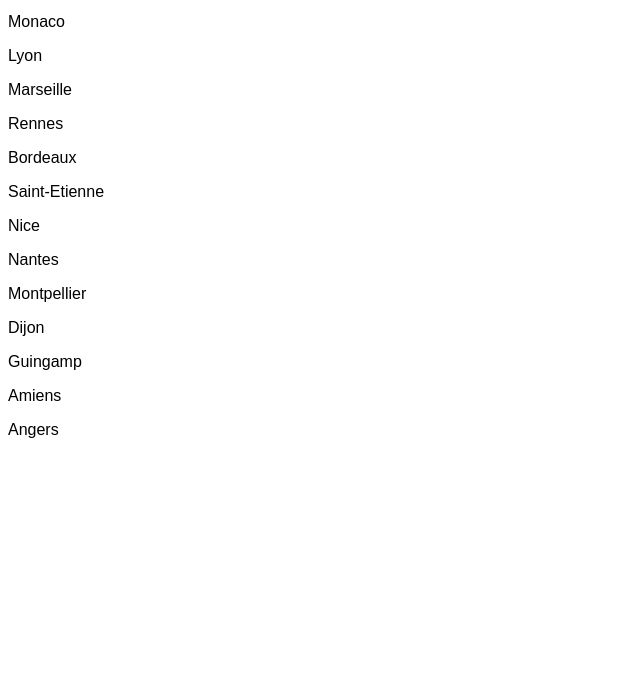
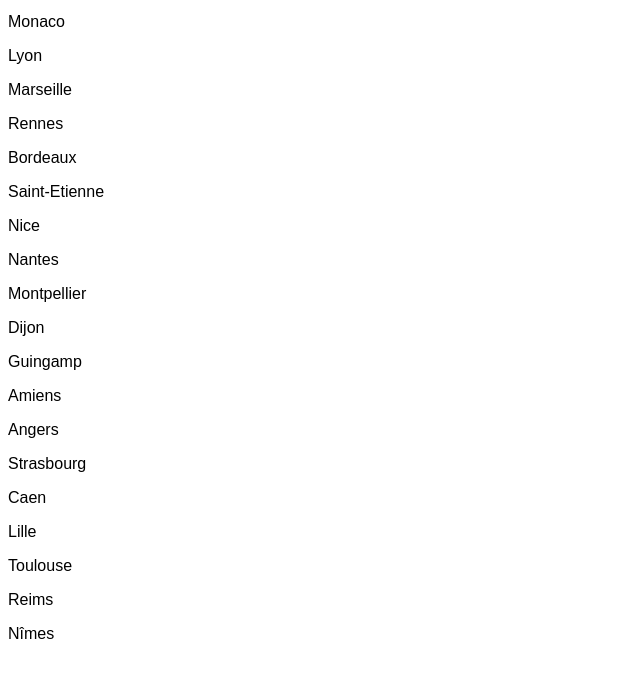
Before and after one commit to nicomil59/clubs-ligue1, a plain HTML site: page index.html in a window 1280 px wide. Shown: the part 101-778 px from the top of the page, without its empty margins (0-640 px from the left). Drawn offline with Linux system fonts and the light colour scheme.

Commit message:
ajout des derniers clubs manquants

```diff
--- a/index.html
+++ b/index.html
@@ -24,7 +24,12 @@
     <p>Guingamp</p>
     <p>Amiens</p>
     <p>Angers</p>
-
+    <p>Strasbourg</p>
+    <p>Caen</p>
+    <p>Lille</p>
+    <p>Toulouse</p>
+    <p>Reims</p>
+    <p>Nîmes</p>
 
 
 
```
